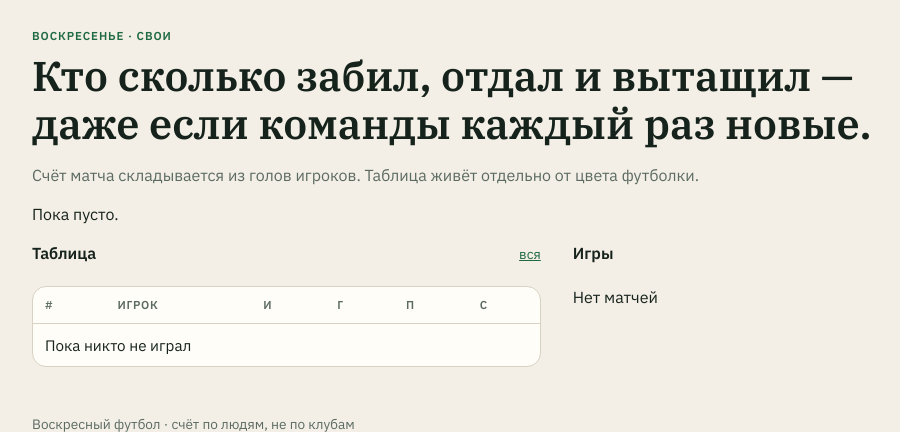
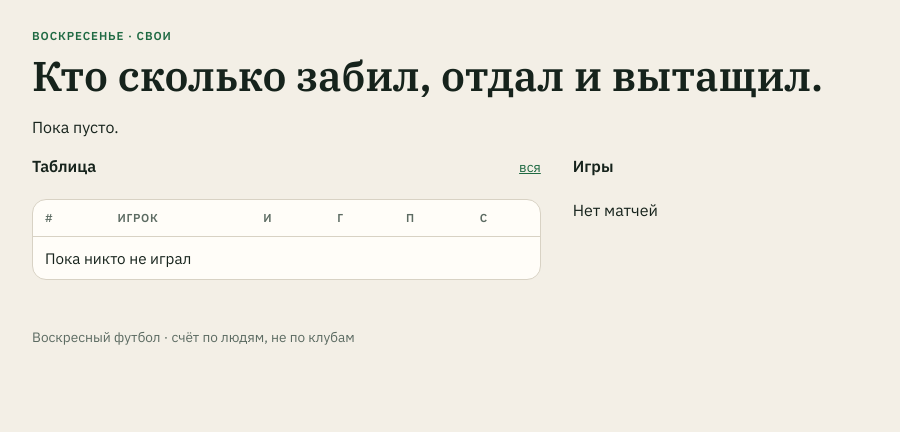
Before and after one commit to Alexmerck/sundayfootball, a Django app: page / in a window 1280 px wide. Shown: the part 76-508 px from the top of the page, without its empty margins (168-1068 px from the left). Run offline with Django 5.2, Linux system fonts and the light colour scheme; data that the repository does not hold is empty.

Commit message:
new design

```diff
--- a/templates/league/home.html
+++ b/templates/league/home.html
@@ -3,8 +3,8 @@
 {% block content %}
 <section class="intro">
   <p class="eyebrow">Воскресенье · свои</p>
-  <h1>Кто сколько забил, отдал и вытащил — даже если команды каждый раз новые.</h1>
-  <p class="lede">Счёт матча складывается из голов игроков. Таблица живёт отдельно от цвета футболки.</p>
+  <h1>Кто сколько забил, отдал и вытащил.</h1>
+
 </section>
 
 {% if latest %}
```
